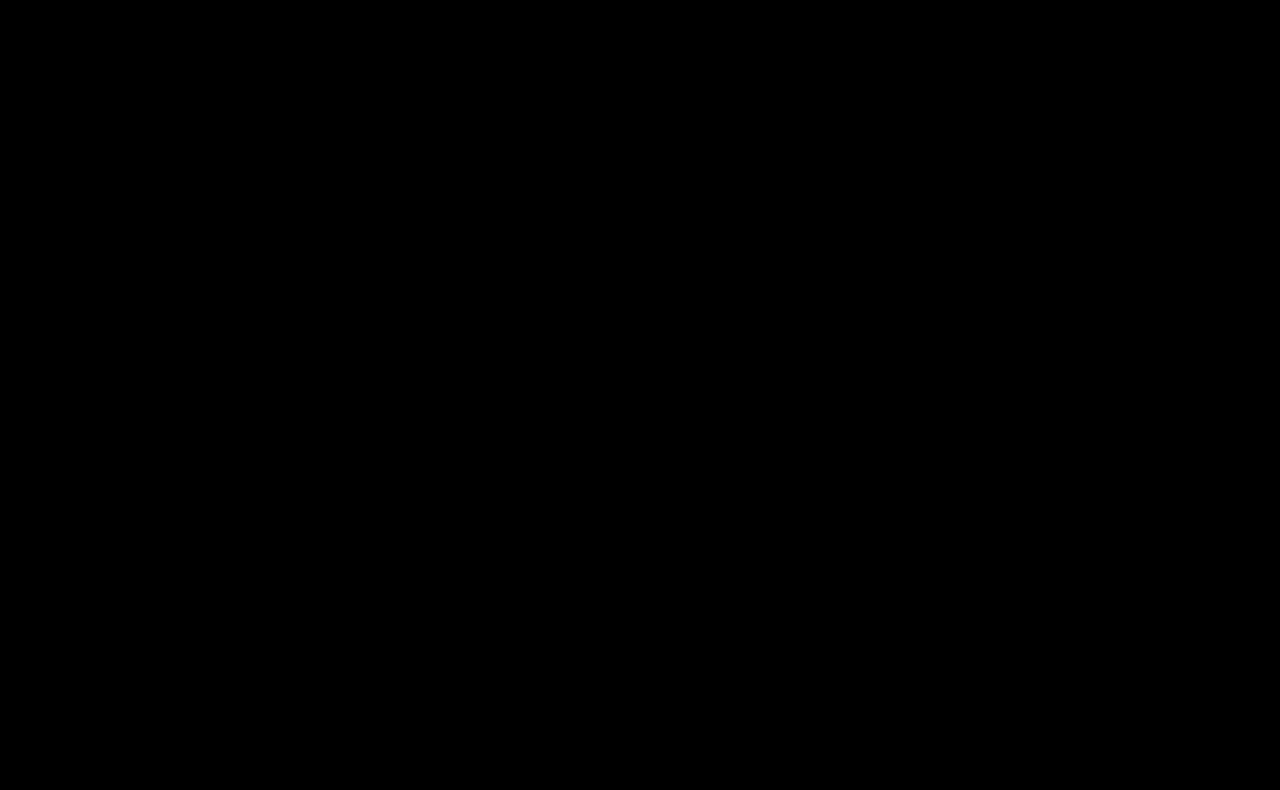
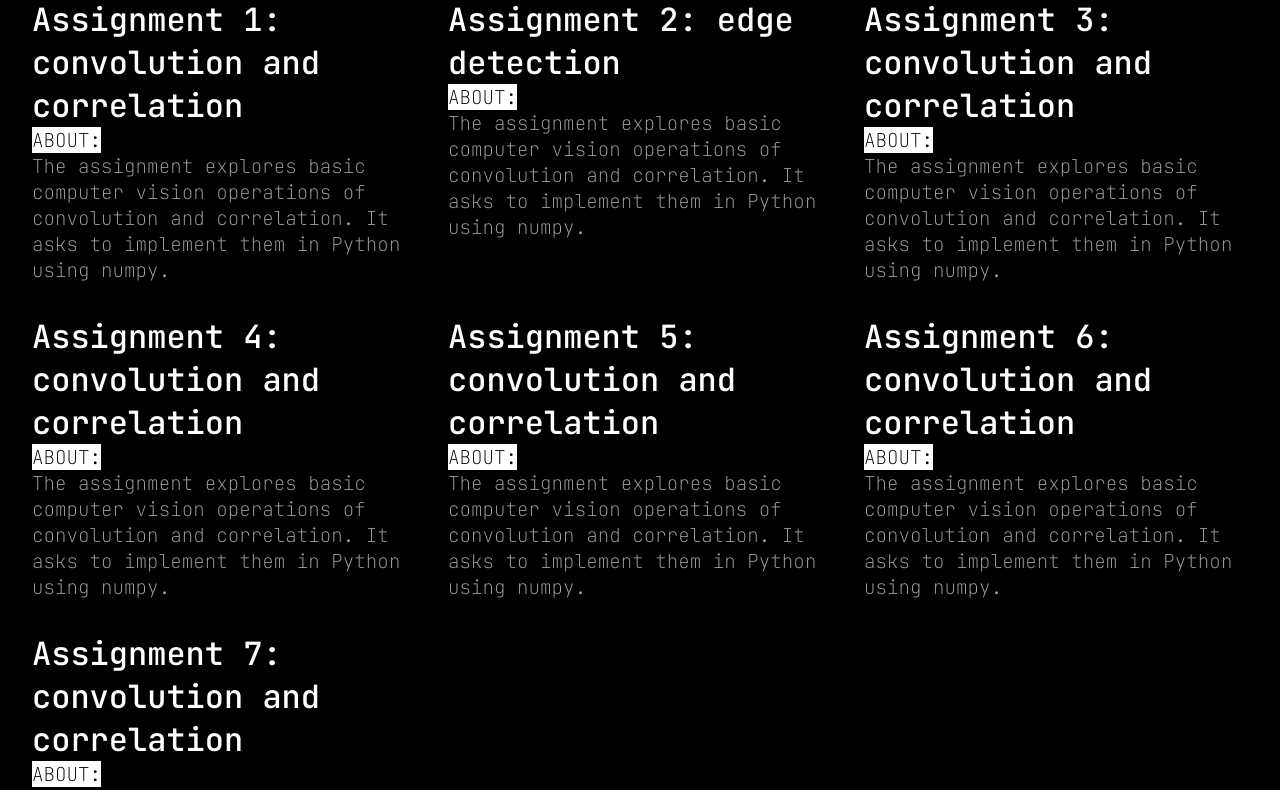
Before and after one commit to TPdkr/cv_page2, a React (Vite) app in the folder website/: page /cv_page2/projects/vision in a window 1280 px wide. Shown: the part 1088-1878 px from the top of the page. Before the commit the page ends 1035 px from the top, so only its background shows below. Built offline with nearby package versions, Linux system fonts and the light colour scheme; no server answers.

Commit message:
small steps on the vision page

```diff
--- a/website/src/atomics/projects.module.css
+++ b/website/src/atomics/projects.module.css
@@ -6,7 +6,7 @@ HEADER
 .header{
     position: relative;
     margin-top: var(--medium);
-    margin-bottom: var(--giant);
+    margin-bottom: var(--big);
 }
 
 .headerImg{
@@ -36,6 +36,7 @@ SNAPSHOT
     flex-direction: row;
     justify-content: space-between;
     flex-wrap: wrap;
+    gap: var(--tiny);
 }
 
 .snapTags{
--- a/website/src/projects/vision/vision.jsx
+++ b/website/src/projects/vision/vision.jsx
@@ -8,6 +8,7 @@ function Vision(){
     return (<>
         <SimpleHeader title="COMPUTER VISION COURSE" src={header}/>
         <div className={styles.content}>
+            {/** this is the header, the goal is to contain all crucial info kind of like an abstract */}
             <div>
                 <ProjectSnapshot date={date} tags={tags}/>
                 <h2 className="inv">DESCRIPTION</h2>
@@ -17,9 +18,87 @@ function Vision(){
                     implement certain well known algorithms and functions as well as discuss/prove how and why certain things work or don't.
                     <br></br><br></br>
                     All assignments are stored in a single GitHub repo that <b>was published AFTER the completion of the course</b>.
-                    <br></br>
+                    <br></br><br></br>
                 </p>
+                <a href="https://github.com/TPdkr/computer_vision_cub_hw" target="_blank">GitHub repository computer vision assignments</a>
                 <h4 className={styles.loc}>COMPLETED AT: CONSTRUCTOR UNIVERISTY BREMEN</h4>
+            </div>
+            {/** these are the assignments */}
+            <div>
+
+            <h3 className="inv">ASSIGNMENTS</h3>
+            <div className={styles.assignments}>
+                <div className={styles.assignment}>
+                    <h4>
+                        Assignment 1: convolution and correlation
+                    </h4>
+                    <p className="inv">ABOUT:</p>
+                    <p>
+                        The assignment explores basic computer vision operations of convolution and correlation. It asks to implement them
+                        in Python using numpy.
+                    </p>
+                </div>
+                <div className={styles.assignment}>
+                    <h4>
+                        Assignment 2: edge detection
+                    </h4>
+                    <p className="inv">ABOUT:</p>
+                    <p>
+                        The assignment explores basic computer vision operations of convolution and correlation. It asks to implement them
+                        in Python using numpy.
+                    </p>
+                </div>
+                <div className={styles.assignment}>
+                    <h4>
+                        Assignment 3: convolution and correlation
+                    </h4>
+                    <p className="inv">ABOUT:</p>
+                    <p>
+                        The assignment explores basic computer vision operations of convolution and correlation. It asks to implement them
+                        in Python using numpy.
+                    </p>
+                </div>
+                <div className={styles.assignment}>
+                    <h4>
+                        Assignment 4: convolution and correlation
+                    </h4>
+                    <p className="inv">ABOUT:</p>
+                    <p>
+                        The assignment explores basic computer vision operations of convolution and correlation. It asks to implement them
+                        in Python using numpy.
+                    </p>
+                </div>
+                <div className={styles.assignment}>
+                    <h4>
+                        Assignment 5: convolution and correlation
+                    </h4>
+                    <p className="inv">ABOUT:</p>
+                    <p>
+                        The assignment explores basic computer vision operations of convolution and correlation. It asks to implement them
+                        in Python using numpy.
+                    </p>
+                </div>
+                <div className={styles.assignment}>
+                    <h4>
+                        Assignment 6: convolution and correlation
+                    </h4>
+                    <p className="inv">ABOUT:</p>
+                    <p>
+                        The assignment explores basic computer vision operations of convolution and correlation. It asks to implement them
+                        in Python using numpy.
+                    </p>
+                </div>
+                <div className={styles.assignment}>
+                    <h4>
+                        Assignment 7: convolution and correlation
+                    </h4>
+                    <p className="inv">ABOUT:</p>
+                    <p>
+                        The assignment explores basic computer vision operations of convolution and correlation. It asks to implement them
+                        in Python using numpy.
+                    </p>
+                </div>
+            </div>
             </div>
 
         </div>
--- a/website/src/projects/vision/vision.module.css
+++ b/website/src/projects/vision/vision.module.css
@@ -9,3 +9,25 @@
 .loc{
     margin-top: var(--medium);
 }
+
+.assignments{
+    display: grid;
+    gap: var(--medium);
+    grid-template-columns: 1fr 1fr 1fr;
+}
+
+@media (max-width: 64rem){
+    .assignments{
+        grid-template-columns: 1fr 1fr;
+    }
+}
+
+@media (max-width: 37rem){
+    .assignments{
+        grid-template-columns: 1fr;
+    }
+}
+
+.assignment{
+    max-width: 40rem;
+}
```
